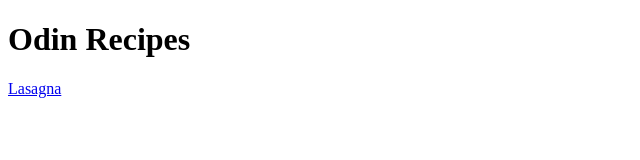
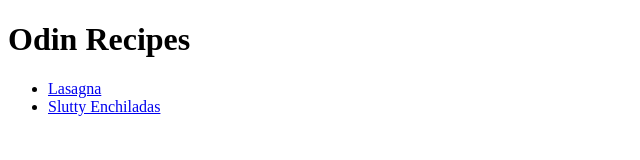
Before and after one commit to matisse895/odin-recipes, a plain HTML site: page index.html in a window 1280 px wide. Shown: the whole page, without its empty margins (0-640 px from the left). Drawn offline with Linux system fonts and the light colour scheme.

Commit message:
Add enchilada recipe
Add second recipe and put recipes in ul

```diff
--- a/index.html
+++ b/index.html
@@ -5,6 +5,7 @@
 <title></title>
 </head>
 <body><h1>Odin  Recipes</h1>
-  <a href="recipes/lasagna.html">Lasagna</a>
+ <ul><li><a href="recipes/lasagna.html">Lasagna</a></li>
+    <li> <a href="recipes/enchiladas.html">Slutty Enchiladas</ul></li>
  </body>
 </html>
```
